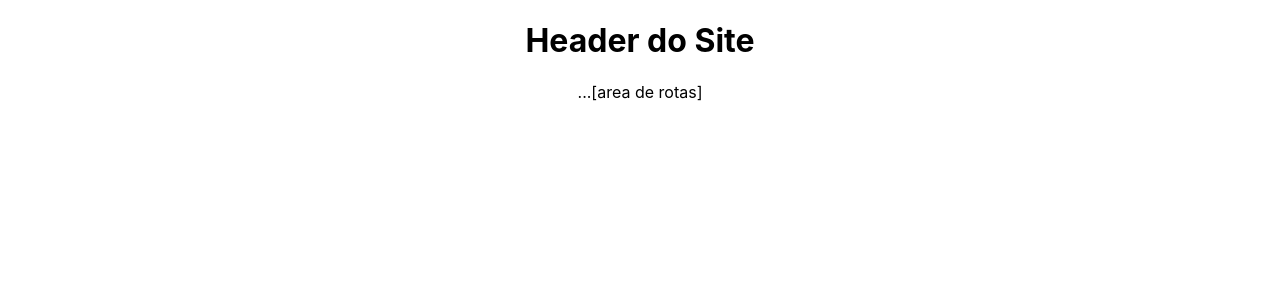
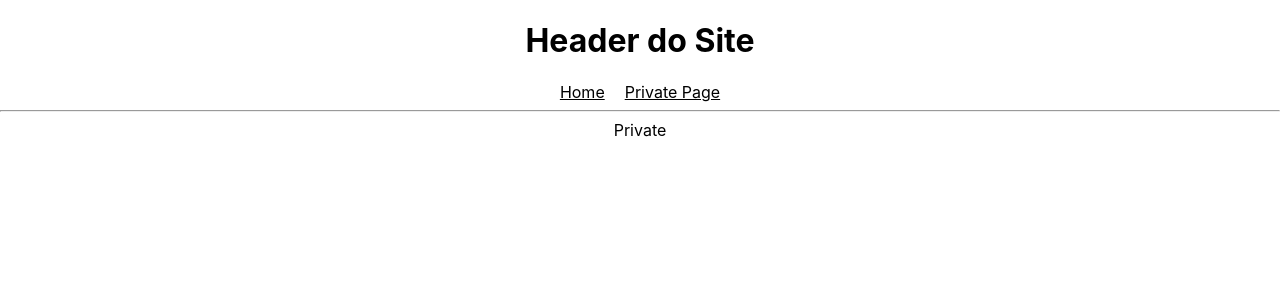
Before and after one commit to JhowRodrigues2/login-app, a React (Create React App) app: page /private in a window 1280 px wide. Shown: the top 300 px of the page. Built offline with nearby package versions, Linux system fonts and the light colour scheme.

Commit message:
create routes

```diff
--- a/src/App.css
+++ b/src/App.css
@@ -1,38 +1,12 @@
 .App {
   text-align: center;
 }
-
-.App-logo {
-  height: 40vmin;
-  pointer-events: none;
+nav a {
+  color: #000;
+  display: inline-block;
+  margin: 0 10px;
 }
 
-@media (prefers-reduced-motion: no-preference) {
-  .App-logo {
-    animation: App-logo-spin infinite 20s linear;
-  }
+nav a:hover {
+  text-decoration: none;
 }
-
-.App-header {
-  background-color: #282c34;
-  min-height: 100vh;
-  display: flex;
-  flex-direction: column;
-  align-items: center;
-  justify-content: center;
-  font-size: calc(10px + 2vmin);
-  color: white;
-}
-
-.App-link {
-  color: #61dafb;
-}
-
-@keyframes App-logo-spin {
-  from {
-    transform: rotate(0deg);
-  }
-  to {
-    transform: rotate(360deg);
-  }
-}
--- a/src/App.tsx
+++ b/src/App.tsx
@@ -1,14 +1,22 @@
-import React from "react";
-import logo from "./logo.svg";
 import "./App.css";
-
+import { Route, Routes, Link } from "react-router-dom";
+import { Home } from "./pages/Home";
+import { Private } from "./pages/Private";
 function App() {
   return (
     <div className="App">
       <header>
         <h1>Header do Site</h1>
-        <nav>...[area de rotas]</nav>
+        <nav>
+          <Link to="/">Home</Link>
+          <Link to="/private">Private Page</Link>
+        </nav>
       </header>
+      <hr />
+      <Routes>
+        <Route path="/" element={<Home />} />
+        <Route path="/private" element={<Private />} />
+      </Routes>
     </div>
   );
 }
--- a/src/index.tsx
+++ b/src/index.tsx
@@ -1,19 +1,18 @@
-import React from 'react';
-import ReactDOM from 'react-dom/client';
-import './index.css';
-import App from './App';
-import reportWebVitals from './reportWebVitals';
-
+import React from "react";
+import ReactDOM from "react-dom/client";
+import "./index.css";
+import App from "./App";
+import reportWebVitals from "./reportWebVitals";
+import { BrowserRouter } from "react-router-dom";
 const root = ReactDOM.createRoot(
-  document.getElementById('root') as HTMLElement
+  document.getElementById("root") as HTMLElement
 );
 root.render(
   <React.StrictMode>
-    <App />
+    <BrowserRouter>
+      <App />
+    </BrowserRouter>
   </React.StrictMode>
 );
 
-// If you want to start measuring performance in your app, pass a function
-// to log results (for example: reportWebVitals(console.log))
-// or send to an analytics endpoint. Learn more: https://bit.ly/CRA-vitals
 reportWebVitals();
--- /dev/null
+++ b/src/pages/Home/index.tsx
@@ -0,0 +1,3 @@
+export const Home = () => {
+  return <div>Home</div>;
+};
--- /dev/null
+++ b/src/pages/Private/index.tsx
@@ -0,0 +1,3 @@
+export const Private = () => {
+  return <div>Private</div>;
+};
```
